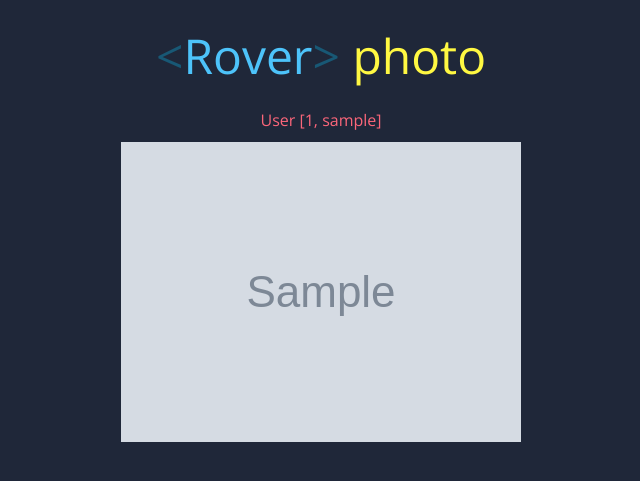
After one commit to mightveseen/Proxy-Server, a Node server app: template views/rover.njk in a window 1280 px wide. The commit adds this page. Shown: the top 481 px of the page, without its empty margins (319-959 px from the left). Run offline with Node 20, Linux system fonts and the light colour scheme; the template is opened without the code that fills it: most values are stand-ins (such as "Sample title", 1, 10 or a date in 2020); grey boxes marked "Sample" are stand-in pictures.

Commit message:
Add changes for 13th task. (#10)

```diff
--- a/app.js
+++ b/app.js
@@ -7,13 +7,14 @@ const app = express();
 
 /* MIDDLEWARE */
 app.use(express.json());
+app.use(express.urlencoded({ extended: true }));
 
 /* CONTROLLER */
 app.use(meteorController);
 
 /* ERROR HANDLER */
 app.use((error, _req, res, _next) => {
-    res.status(error.code || 500).json({ message: error.message });
+    res.status(error.code || 500).render('exception.njk', { message: error.message });
 })
 
 app.listen(env.port, error => {
--- a/delivery/meteor-controller.js
+++ b/delivery/meteor-controller.js
@@ -1,4 +1,4 @@
-import { Router } from 'express';
+import { response, Router } from 'express';
 import { format } from 'date-fns'
 import { mapMeteorsToDtoList } from '../use_cases/meteor-mapper.js';
 import { mapImageToDto } from '../use_cases/image-mapper.js';
@@ -24,12 +24,16 @@ router.get('/meteors', validator(meteorsApiSchema), async (req, res, next) => {
     }
 });
 
+router.get("/image", (_req, res) => {
+    res.render("rover-request.njk");
+})
+
 router.post('/image', validator(imageApiSchema), async (req, res, next) => {
     try {
         const { userId, username, apiKey } = req.body;
         const params = { apiKey };
         const response = mapImageToDto((await getPhotos(params)).data);
-        res.status(200).json({ userId: userId, username: username, photo: response })
+        res.status(200).render('rover.njk', { userId: userId, username: username, photo: response })
     } catch (error) {
         next(new CustomException(error.status, `Error occured during [${req.path}] API call [${error}]`));
     }
--- /dev/null
+++ b/views/rover.njk
@@ -0,0 +1,13 @@
+{% extends 'template.njk' %}
+{% block body %}
+    <h1>
+        <span class="blue">&lt;</span>Rover<span class="blue">&gt;</span>
+        <span class="yellow">photo</span>
+    </h1>
+    <h2>
+        User [{{ userId }}, {{ username }}]
+    </h2>
+    <div class="image-container">
+        <img src="{{ photo }}" alt="Rover image">
+    </div>
+{% endblock %}
--- a/views/template.njk
+++ b/views/template.njk
@@ -97,6 +97,47 @@
                 transition-property: all;
                 transition-timing-function: line;
             }
+            form {
+                display: flex;
+                align-items: center;
+                justify-content: center;
+                gap: 20px;
+            }
+            label {
+                font-size: 1.1rem;
+                font-weight: 600;
+                margin-right: 10px;
+            }
+            input[type="text"] {
+                background-color: #2b2b3a;
+                border: 2px solid #44475a;
+                color: #f8f8f2;
+                padding: 10px;
+                font-size: 1rem;
+                border-radius: 5px;
+                width: 300px;
+            }
+            input[type="text"]:focus {
+                outline: none;
+                border-color: #6272a4;
+                box-shadow: 0 0 5px #6272a4;
+            }
+            button {
+                background-color: #50fa7b;
+                color: #282a36;
+                border: none;
+                padding: 10px 20px;
+                font-size: 1rem;
+                border-radius: 5px;
+                cursor: pointer;
+                font-weight: bold;
+            }
+            button:hover {
+                background-color: #3ed876;
+            }
+            .image-container {
+                text-align: center;
+            }
             @media(max-width: 800px) {
                 .container td:nth-child(4),
                 .container th:nth-child(4) {
```
Also changed, not shown: views/rover-request.njk (added, +12 -0 lines).
